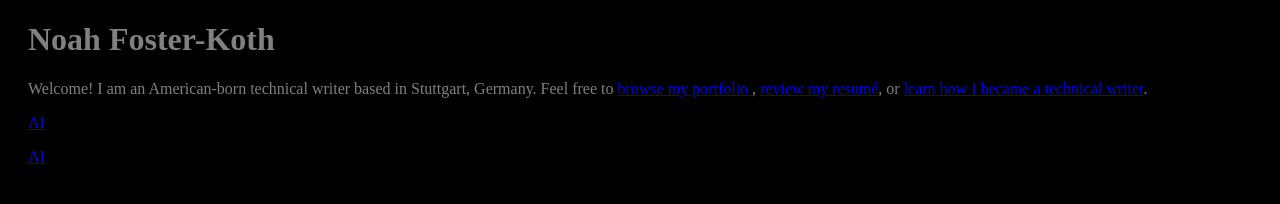
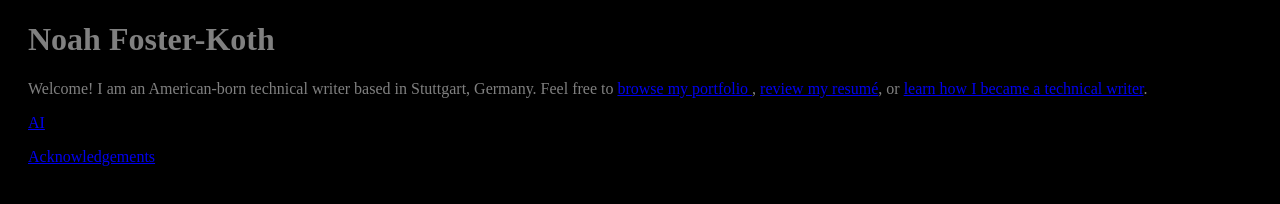
Before and after one commit to FKNoah/FKNoah.github.io, a plain HTML site: page index.html in a window 1280 px wide. Drawn offline with Linux system fonts and the light colour scheme.

Commit message:
Update index.html
Changed extra "AI" link to "Acknowledgements."

```diff
--- a/index.html
+++ b/index.html
@@ -10,6 +10,6 @@
     Feel free to <a href="./portfolio.html"> browse my portfolio </a>, <a href="./resume.html">review my resumé</a>, or <a href="./mystory.html">learn how I became a technical writer</a>.</p></body>
 
   <p><a href="./ai.html">AI</a></p>
- <p><a href="./acknowledgements.html">AI</a></p>
+ <p><a href="./acknowledgements.html">Acknowledgements</a></p>
 
 </html>
```
